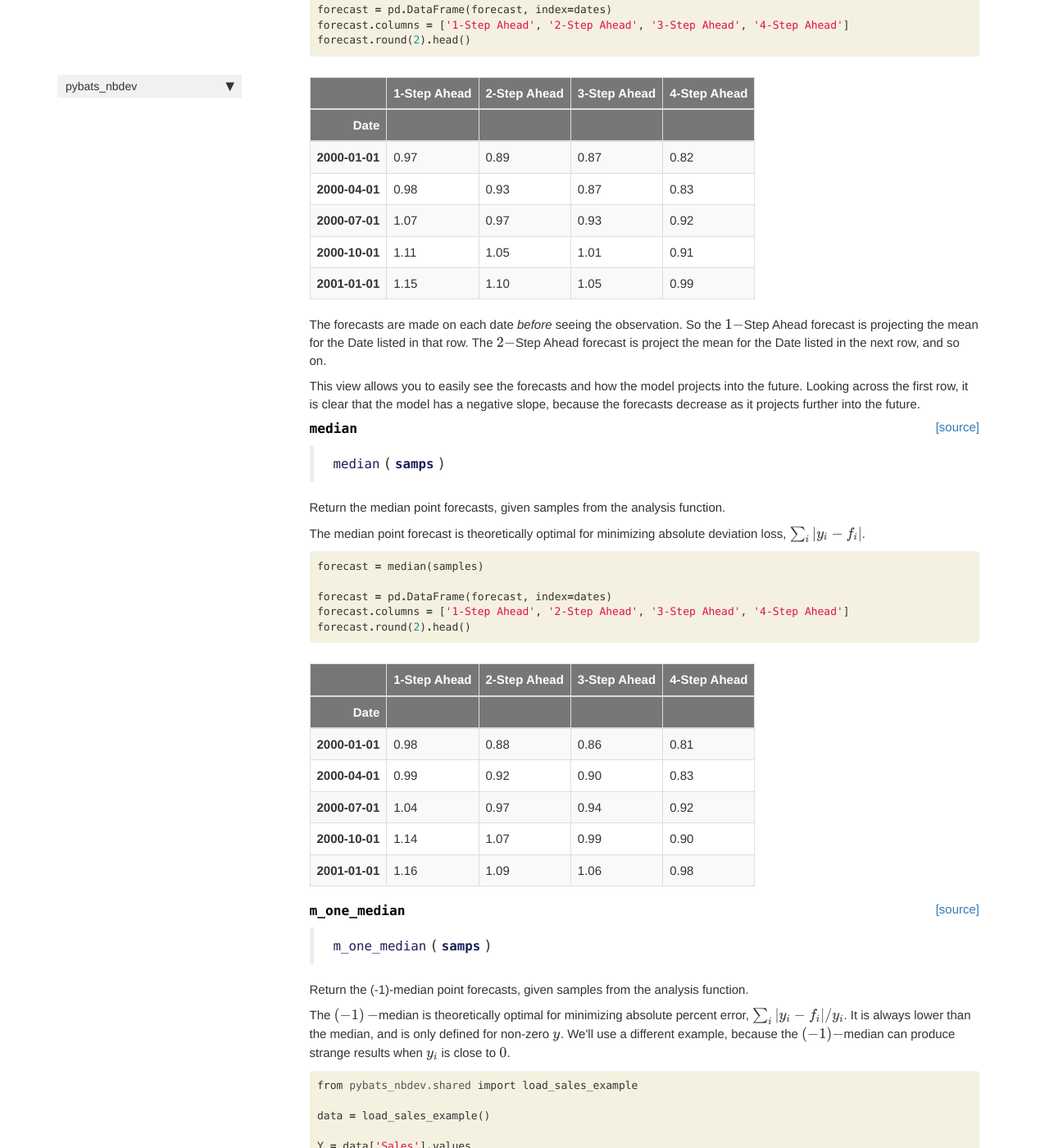
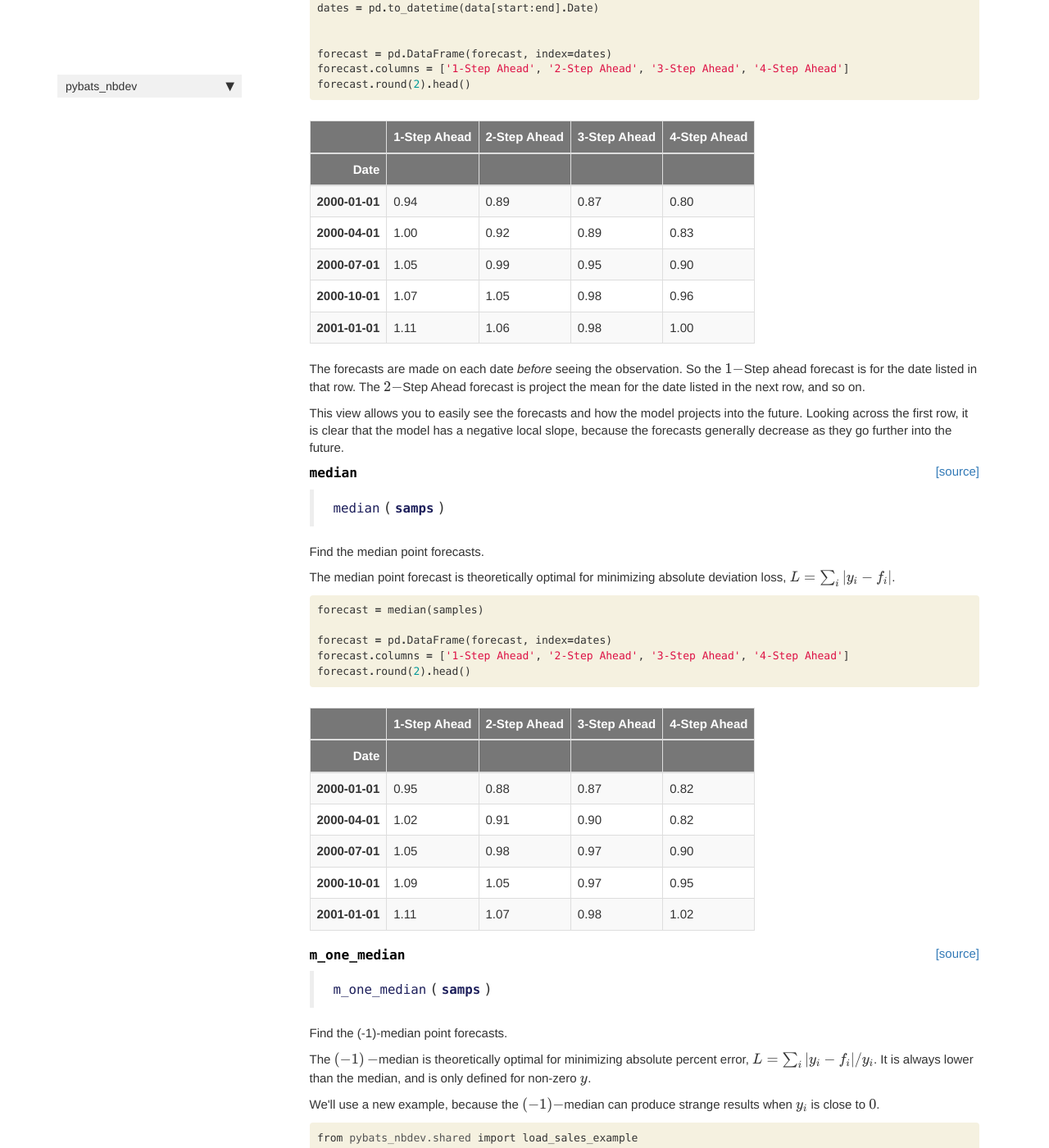
Before and after one commit to lavinei/pybats_nbdev, a Jekyll site: the page built from docs/point_forecast.html, in a window 1280 px wide and 1400 px high, scrolled down 1372 px. Shown: the whole window at 82% size. Built offline with Jekyll 4.4.1, drawn with Linux system fonts in a browser that asks for light colours; nearby versions of some CDN libraries; comment, search, counter and statistics services are not loaded; some of the changed text lies outside the part shown.

Commit message:
point forecasts

```diff
--- a/docs/point_forecast.html
+++ b/docs/point_forecast.html
@@ -31,20 +31,15 @@
 
 <div class="cell border-box-sizing text_cell rendered"><div class="inner_cell">
 <div class="text_cell_render border-box-sizing rendered_html">
-<p>Forecast samples are one element of the output from an analysis. They are created by sequentially simulating from the forecast distribution at each time step. The forecast samples are placed in a 3 dimensional array, whose axes are <em>nsamps</em> by <em>forecast length</em> by <em>k</em>, where:</p>
+<p>Forecast samples are the output from <a href="/pybats_nbdev/dglm.html#dglm.forecast_marginal"><code>dglm.forecast_marginal</code></a>, <a href="/pybats_nbdev/dglm.html#dglm.forecast_path"><code>dglm.forecast_path</code></a>, and most commonly, <a href="/pybats_nbdev/analysis.html"><code>analysis</code></a>. All of the functions in this module accept an array of forecast samples and produce a series of point forecasts, such as the forecast mean or median.</p>
+<p>When using <a href="/pybats_nbdev/analysis.html"><code>analysis</code></a>, the samples are sequentially simulated from the forecast distribution at each specified time step. The forecast samples are placed in a 3 dimensional array, whose axes are <em>nsamps</em> $\times$ <em>forecast length</em> $\times$ <em>k</em>, where:</p>
 <ul>
 <li><strong>nsamps</strong> is the number of samples drawn from the forecast distribution</li>
-<li><strong>forecast length</strong> is the number of time steps between <code>forecast_start</code> and <code>forecast_end</code> in <a href="/pybats_nbdev/analysis.html#analysis"><code>analysis</code></a></li>
+<li><strong>forecast length</strong> is the number of time steps between <code>forecast_start</code> and <code>forecast_end</code> in <a href="/pybats_nbdev/analysis.html"><code>analysis</code></a></li>
 <li><strong>k</strong> is the forecast horizon, or the number of steps that were forecast ahead</li>
 </ul>
-<p>The point forecast will be calculated over <em>nsamps</em>, meaning that the output will be a 2 dimensional array of size <em>forecast length</em> by <em>k</em>.</p>
-
-</div>
-</div>
-</div>
-<div class="cell border-box-sizing text_cell rendered"><div class="inner_cell">
-<div class="text_cell_render border-box-sizing rendered_html">
-<p>NOTE: This module assumes that samples come as 3-dimensional arrays. This is typical output from analysis function. The first dimension should have independent forecast samples</p>
+<p>The point forecast will be calculated over <em>nsamps</em>, meaning that the output will be a 2 dimensional array of size <em>forecast length</em> $\times$ <em>k</em>.</p>
+<p>More generally, all of the point forecasts are calculated from an array, assuming that random samples are stored along the first dimension.</p>
 
 </div>
 </div>
@@ -69,7 +64,7 @@
 <div class="output_markdown rendered_html output_subarea ">
 <h4 id="mean" class="doc_header"><code>mean</code><a href="https://github.com/lavinei/pybats_nbdev/tree/master/pybats_nbdev/point_forecast.py#L12" class="source_link" style="float:right">[source]</a></h4><blockquote><p><code>mean</code>(<strong><code>samps</code></strong>)</p>
 </blockquote>
-<p>Return the mean point forecasts, given samples from the analysis function.</p>
+<p>Find the mean point forecasts.</p>
 
 </div>
 
@@ -83,7 +78,7 @@
 
 <div class="cell border-box-sizing text_cell rendered"><div class="inner_cell">
 <div class="text_cell_render border-box-sizing rendered_html">
-<p>The mean point forecast is theoretically optimal for minimizing squared error loss, $\sum_i (y_i - f_i)^2$.</p>
+<p>The mean point forecast is theoretically optimal for minimizing squared error loss, $L = \sum_i (y_i - f_i)^2$.</p>
 <p>An example below demonstrates how to use the function:</p>
 
 </div>
@@ -232,38 +227,38 @@
   <tbody>
     <tr>
       <th>2000-01-01</th>
-      <td>0.97</td>
+      <td>0.94</td>
       <td>0.89</td>
       <td>0.87</td>
-      <td>0.82</td>
+      <td>0.80</td>
     </tr>
     <tr>
       <th>2000-04-01</th>
-      <td>0.98</td>
-      <td>0.93</td>
-      <td>0.87</td>
+      <td>1.00</td>
+      <td>0.92</td>
+      <td>0.89</td>
       <td>0.83</td>
     </tr>
     <tr>
       <th>2000-07-01</th>
-      <td>1.07</td>
-      <td>0.97</td>
-      <td>0.93</td>
-      <td>0.92</td>
+      <td>1.05</td>
+      <td>0.99</td>
+      <td>0.95</td>
+      <td>0.90</td>
     </tr>
     <tr>
       <th>2000-10-01</th>
-      <td>1.11</td>
+      <td>1.07</td>
       <td>1.05</td>
-      <td>1.01</td>
-      <td>0.91</td>
+      <td>0.98</td>
+      <td>0.96</td>
     </tr>
     <tr>
       <th>2001-01-01</th>
-      <td>1.15</td>
-      <td>1.10</td>
-      <td>1.05</td>
-      <td>0.99</td>
+      <td>1.11</td>
+      <td>1.06</td>
+      <td>0.98</td>
+      <td>1.00</td>
     </tr>
   </tbody>
 </table>
@@ -280,8 +275,8 @@
 
 <div class="cell border-box-sizing text_cell rendered"><div class="inner_cell">
 <div class="text_cell_render border-box-sizing rendered_html">
-<p>The forecasts are made on each date <em>before</em> seeing the observation. So the $1-$Step Ahead forecast is projecting the mean for the Date listed in that row. The $2-$Step Ahead forecast is project the mean for the Date listed in the next row, and so on.</p>
-<p>This view allows you to easily see the forecasts and how the model projects into the future. Looking across the first row, it is clear that the model has a negative slope, because the forecasts decrease as it projects further into the future.</p>
+<p>The forecasts are made on each date <em>before</em> seeing the observation. So the $1-$Step ahead forecast is for the date listed in that row. The $2-$Step Ahead forecast is project the mean for the date listed in the next row, and so on.</p>
+<p>This view allows you to easily see the forecasts and how the model projects into the future. Looking across the first row, it is clear that the model has a negative local slope, because the forecasts generally decrease as they go further into the future.</p>
 
 </div>
 </div>
@@ -306,7 +301,7 @@
 <div class="output_markdown rendered_html output_subarea ">
 <h4 id="median" class="doc_header"><code>median</code><a href="https://github.com/lavinei/pybats_nbdev/tree/master/pybats_nbdev/point_forecast.py#L21" class="source_link" style="float:right">[source]</a></h4><blockquote><p><code>median</code>(<strong><code>samps</code></strong>)</p>
 </blockquote>
-<p>Return the median point forecasts, given samples from the analysis function.</p>
+<p>Find the median point forecasts.</p>
 
 </div>
 
@@ -320,7 +315,7 @@
 
 <div class="cell border-box-sizing text_cell rendered"><div class="inner_cell">
 <div class="text_cell_render border-box-sizing rendered_html">
-<p>The median point forecast is theoretically optimal for minimizing absolute deviation loss, $\sum_i |y_i - f_i|$.</p>
+<p>The median point forecast is theoretically optimal for minimizing absolute deviation loss, $L = \sum_i |y_i - f_i|$.</p>
 
 </div>
 </div>
@@ -384,38 +379,38 @@
   <tbody>
     <tr>
       <th>2000-01-01</th>
-      <td>0.98</td>
+      <td>0.95</td>
       <td>0.88</td>
-      <td>0.86</td>
-      <td>0.81</td>
+      <td>0.87</td>
+      <td>0.82</td>
     </tr>
     <tr>
       <th>2000-04-01</th>
-      <td>0.99</td>
-      <td>0.92</td>
+      <td>1.02</td>
+      <td>0.91</td>
       <td>0.90</td>
-      <td>0.83</td>
+      <td>0.82</td>
     </tr>
     <tr>
       <th>2000-07-01</th>
-      <td>1.04</td>
+      <td>1.05</td>
+      <td>0.98</td>
       <td>0.97</td>
-      <td>0.94</td>
-      <td>0.92</td>
+      <td>0.90</td>
     </tr>
     <tr>
       <th>2000-10-01</th>
-      <td>1.14</td>
-      <td>1.07</td>
-      <td>0.99</td>
-      <td>0.90</td>
+      <td>1.09</td>
+      <td>1.05</td>
+      <td>0.97</td>
+      <td>0.95</td>
     </tr>
     <tr>
       <th>2001-01-01</th>
-      <td>1.16</td>
-      <td>1.09</td>
-      <td>1.06</td>
+      <td>1.11</td>
+      <td>1.07</td>
       <td>0.98</td>
+      <td>1.02</td>
     </tr>
   </tbody>
 </table>
@@ -450,7 +445,7 @@
 <div class="output_markdown rendered_html output_subarea ">
 <h4 id="m_one_median" class="doc_header"><code>m_one_median</code><a href="https://github.com/lavinei/pybats_nbdev/tree/master/pybats_nbdev/point_forecast.py#L41" class="source_link" style="float:right">[source]</a></h4><blockquote><p><code>m_one_median</code>(<strong><code>samps</code></strong>)</p>
 </blockquote>
-<p>Return the (-1)-median point forecasts, given samples from the analysis function.</p>
+<p>Find the (-1)-median point forecasts.</p>
 
 </div>
 
@@ -464,7 +459,8 @@
 
 <div class="cell border-box-sizing text_cell rendered"><div class="inner_cell">
 <div class="text_cell_render border-box-sizing rendered_html">
-<p>The $\left(-1\right)-$median is theoretically optimal for minimizing absolute percent error, $\sum_i |y_i - f_i|/y_i$. It is always lower than the median, and is only defined for non-zero $y$. We'll use a different example, because the $(-1)-$median can produce strange results when $y_i$ is close to $0$.</p>
+<p>The $\left(-1\right)-$median is theoretically optimal for minimizing absolute percent error, $L=\sum_i |y_i - f_i|/y_i$. It is always lower than the median, and is only defined for non-zero $y$.</p>
+<p>We'll use a new example, because the $(-1)-$median can produce strange results when $y_i$ is close to $0$.</p>
 
 </div>
 </div>
--- a/pybats_nbdev/point_forecast.py
+++ b/pybats_nbdev/point_forecast.py
@@ -11,7 +11,7 @@
 # Optimal for MSE or mean squared error
 def mean(samps):
     """
-    Return the mean point forecasts, given samples from the analysis function.
+    Find the mean point forecasts.
     """
     return np.mean(samps, axis=0)
 
@@ -20,7 +20,7 @@
 # Optimal for MAD or absolute deviation
 def median(samps):
     """
-    Return the median point forecasts, given samples from the analysis function.
+    Find the median point forecasts.
     """
     return np.median(samps, axis=0)
 
@@ -40,7 +40,7 @@
 # Optimal for APE. Always less than the median. Ignores samples that are 0.
 def m_one_median(samps):
     """
-    Return the (-1)-median point forecasts, given samples from the analysis function.
+    Find the (-1)-median point forecasts.
     """
     def m_one_median(samp):
         nz = samp.nonzero()[0]
```
Also changed, not shown: other parts of docs/point_forecast.html (+16 -16 lines), 1 other file.
